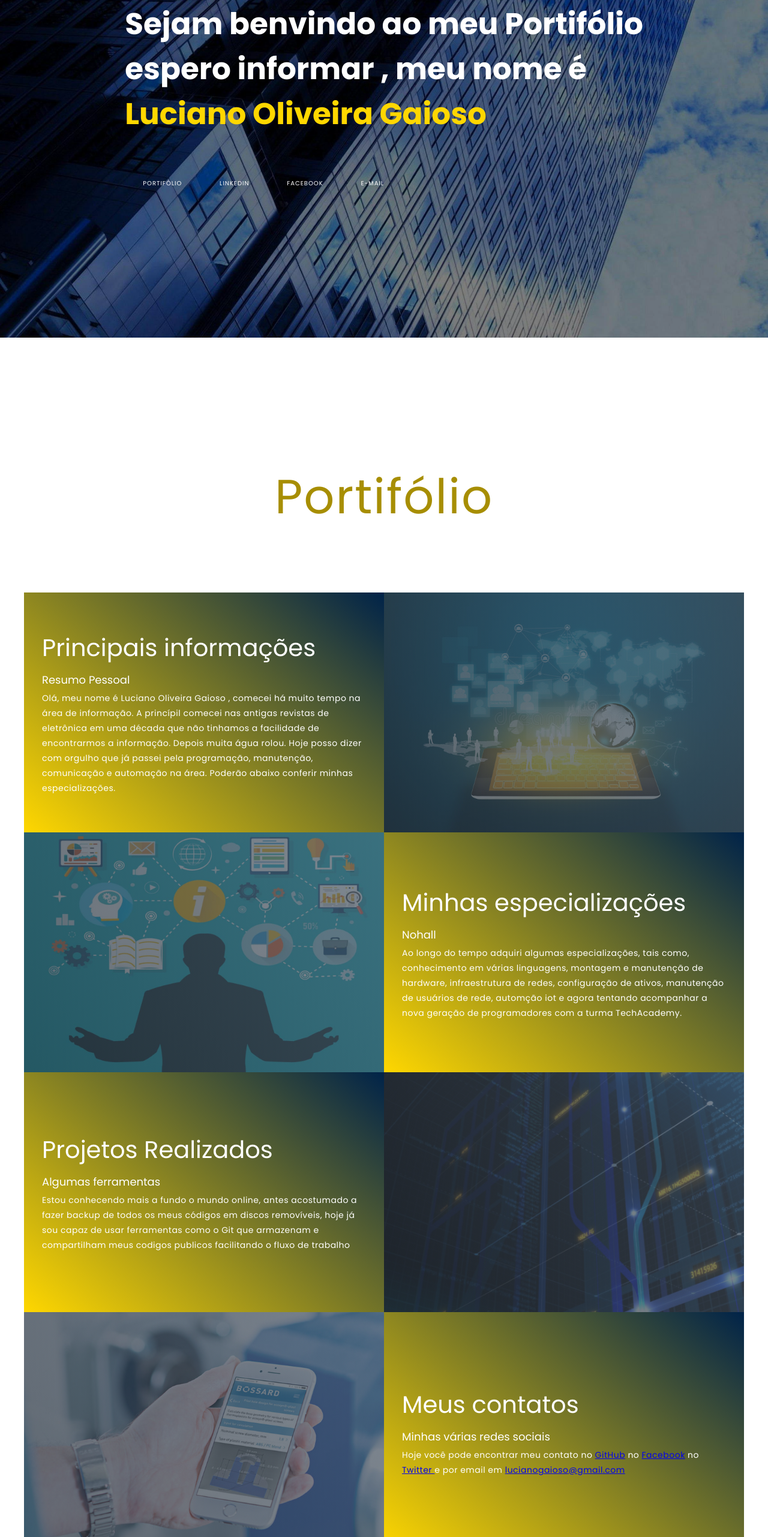
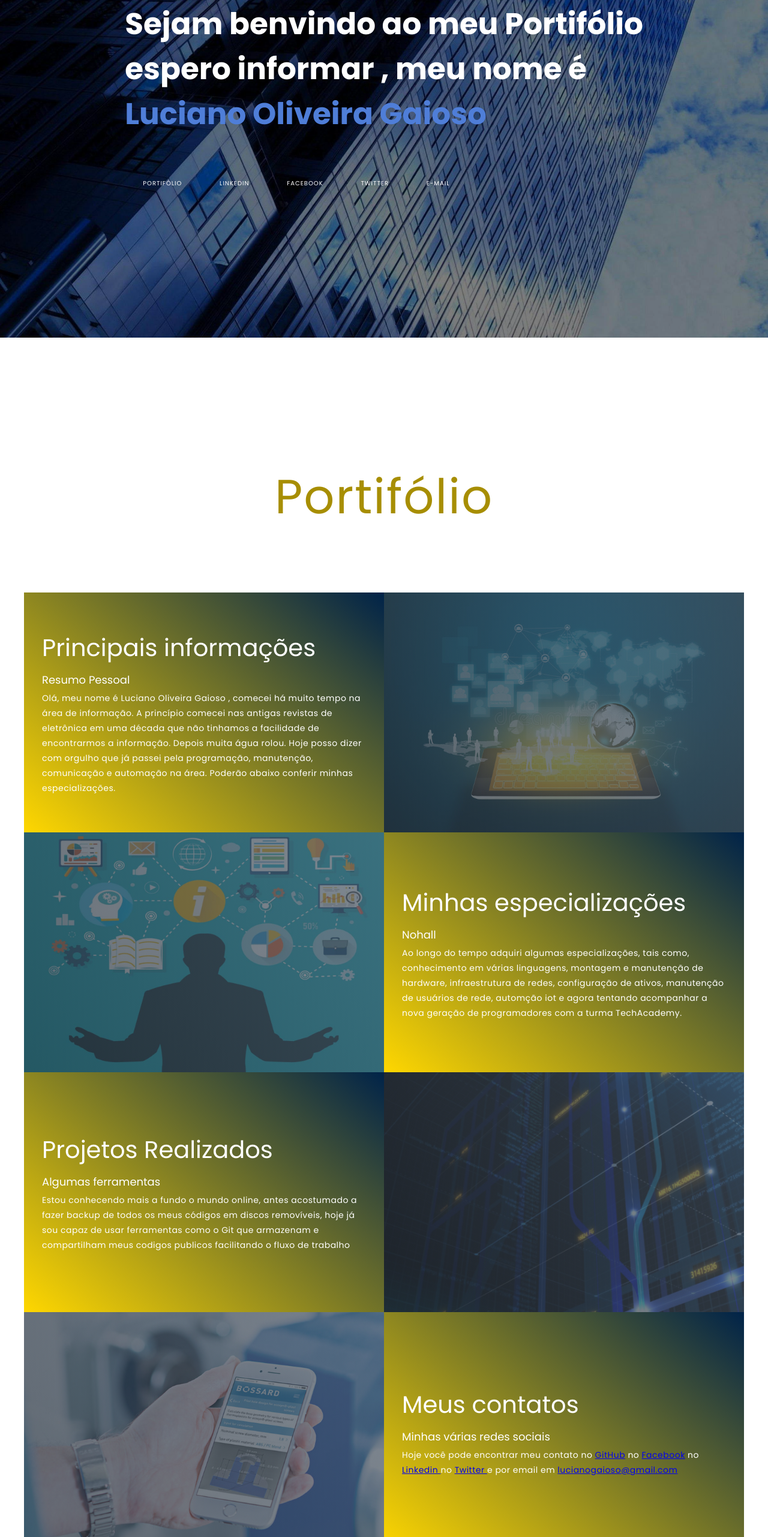
Before and after one commit to Lucstricke/Portifolio-Luciano-Gaioso, a plain HTML site: page index.html in a window 1280 px wide. Shown: the part 237-2800 px from the top of the page at 60% size. Drawn offline with Linux system fonts and the light colour scheme.

Commit message:
mudança de cor h1 , correçao ortografia, links

```diff
--- a/index.html
+++ b/index.html
@@ -17,9 +17,10 @@
                 <h1>espero informar , meu nome é<span></span></h1>
                 <h1>Luciano Oliveira Gaioso<span></span></h1>
                 <a href="#portfolio" type="button" class="cta"> Portifólio </a>
-                <a href="#portfolio" type="button" class="cta"> Linkedin </a>
-                <a href="#portfolio" type="button" class="cta"> Facebook </a>
-                <a href="#portfolio" type="button" class="cta"> E-mail </a>
+                <a href="https://www.linkedin.com/in/luciano-gaioso-53778b45/" type="button" class="cta"> Linkedin </a>
+                <a href="https://www.facebook.com/lucstricke/" type="button" class="cta"> Facebook </a>
+                <a href="https://twitter.com/GaiosoLuciano" type="button" class="cta"> Twitter </a>
+                <a href="mailto: lucianogaioso@gmail.com" type="button" class="cta"> E-mail </a>
             </div>
 
         </div>
@@ -36,7 +37,7 @@
                         <h1>Principais informações</h1>
                         <h2>Resumo Pessoal</h2>
                         <p>Olá, meu nome é Luciano Oliveira Gaioso , comecei há muito tempo na área de informação. A
-                            princípil comecei nas antigas revistas de eletrônica em uma década que não tinhamos a
+                            princípio comecei nas antigas revistas de eletrônica em uma década que não tinhamos a
                             facilidade de encontrarmos a informação. Depois muita água rolou. Hoje posso dizer com
                             orgulho que já passei pela programação, manutenção, comunicação e automação na área. Poderão
                             abaixo conferir minhas especializações.
@@ -76,7 +77,8 @@
                         <h1>Meus contatos</h1>
                         <h2>Minhas várias redes sociais</h2>
                         <p>Hoje você pode encontrar meu contato no <a href="https://github.com/Lucstricke">GitHub</a> no
-                            <a href="https://www.facebook.com/lucstricke/"> Facebook</a> no <a
+                            <a href="https://www.facebook.com/lucstricke/"> Facebook</a> no <a href=
+                                "https://www.linkedin.com/in/luciano-gaioso-53778b45/"> Linkedin </a> no <a
                                 href="https://twitter.com/GaiosoLuciano">Twitter </a>e por email em <a
                                 href="mailto: lucianogaioso@gmail.com">lucianogaioso@gmail.com</a>
                         </p>
--- a/style.css
+++ b/style.css
@@ -233,7 +233,7 @@ p {
 
 @keyframes text_reveal_name {
     100% {
-        color: gold;
+        color: #4f7ed8;
         font-weight: 500px;
     }
 }
```
